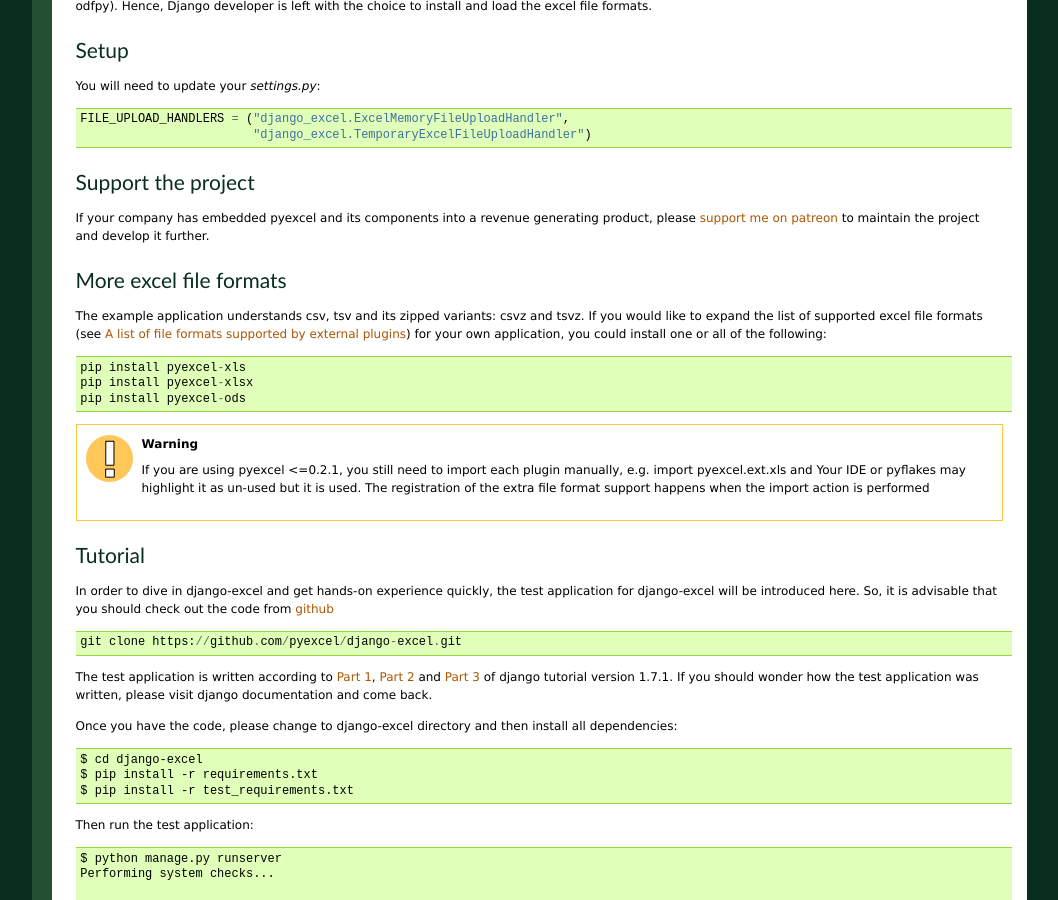
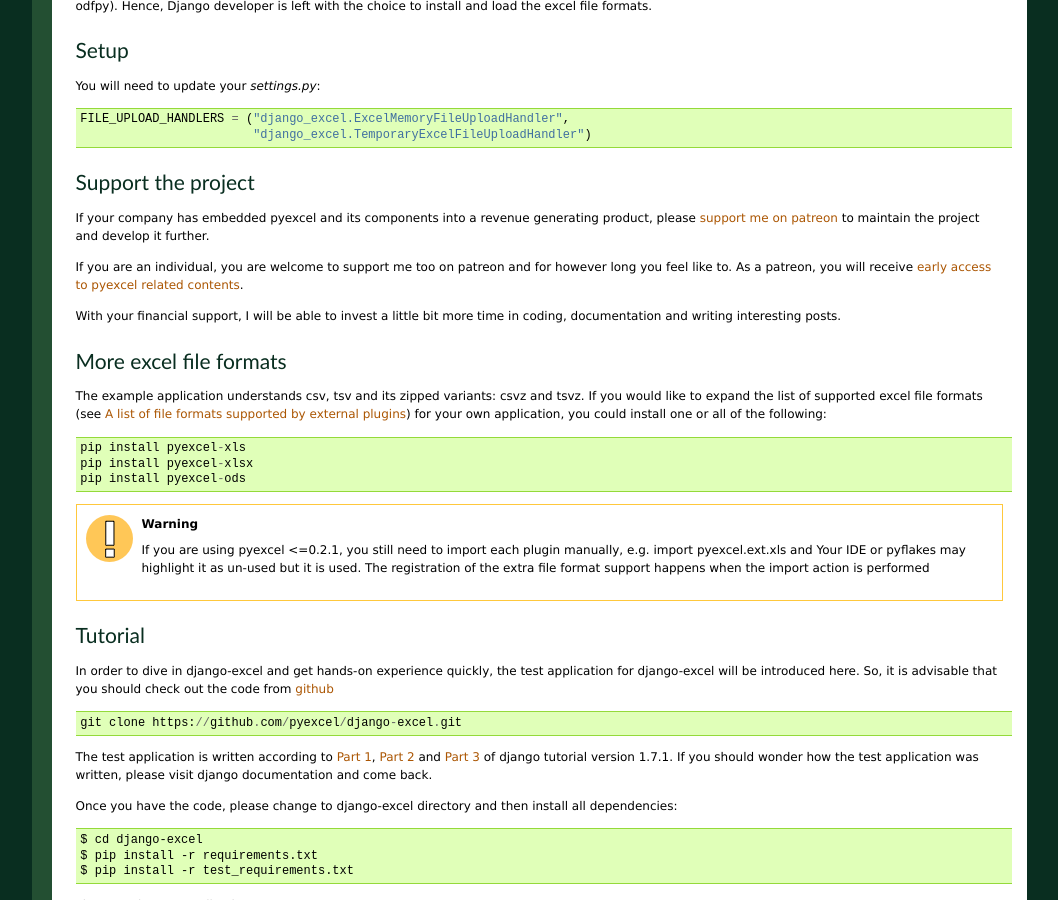
Before and after one commit to pyexcel-webwares/django-excel, a Sphinx documentation site: the page built from doc/source/index.rst, in a window 1280 px wide and 900 px high, scrolled down 2115 px. Shown: the whole window, without its empty margins (111-1169 px from the left). Built offline with Sphinx 7.4.7, drawn with Linux system fonts in a browser that asks for light colours.

Commit message:
update patreon support text

```diff
--- a/doc/source/conf.py
+++ b/doc/source/conf.py
@@ -12,7 +12,7 @@
 ]
 
 intersphinx_mapping = {
-    'pyexcel': ('http://pyexcel.readthedocs.org/en/latest/', None)
+    'pyexcel': ('http://pyexcel.readthedocs.org/en/latest/', None),
 }
 spelling_word_list_filename = 'spelling_wordlist.txt'
 templates_path = ['_templates']
--- a/doc/source/index.rst
+++ b/doc/source/index.rst
@@ -155,8 +155,16 @@
 -----------------------
 
 If your company has embedded pyexcel and its components into a revenue generating
-product, please `support me on patreon <https://www.patreon.com/pyexcel>`_ to
+product, please `support me on patreon <https://www.patreon.com/bePatron?u=5537627>`_ to
 maintain the project and develop it further.
+
+If you are an individual, you are welcome to support me too on patreon and for however long
+you feel like to. As a patreon, you will receive
+`early access to pyexcel related contents <https://www.patreon.com/pyexcel/posts>`_.
+
+With your financial support, I will be able to invest
+a little bit more time in coding, documentation and writing interesting posts.
+
 
 
 More excel file formats
```
Also changed, not shown: README.rst (+15 -7 lines), .travis.yml, 1 other file.
